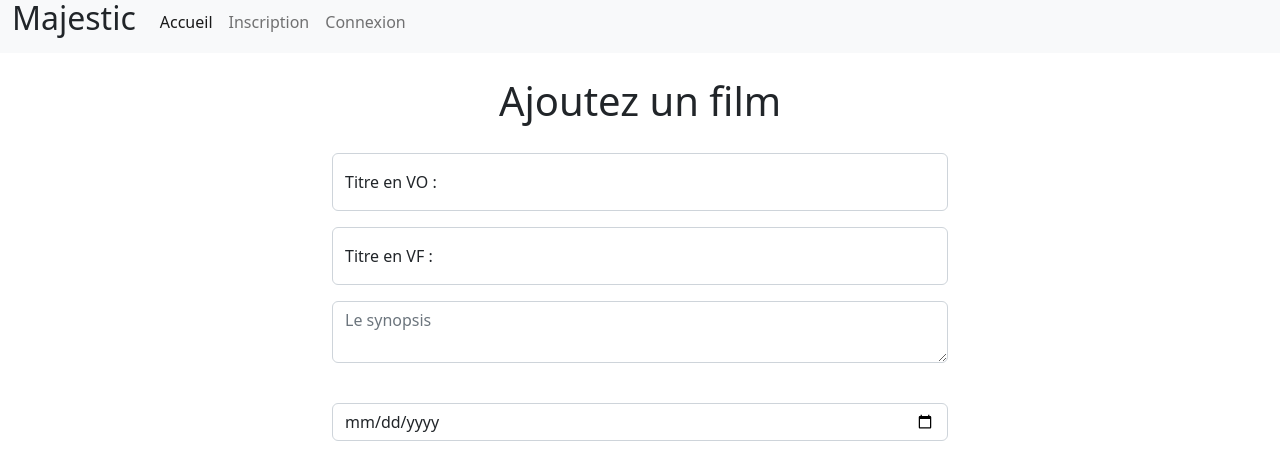
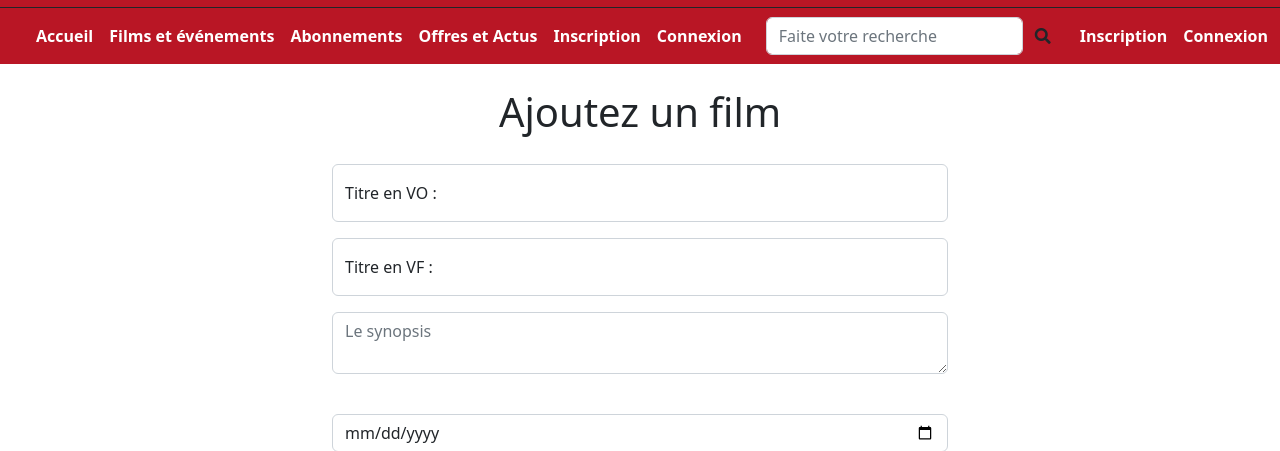
Before and after one commit to damien02600/Site-de-Cinema, a PHP site: page /addMovies.php in a window 1280 px wide. Shown: the part 309-760 px from the top of the page. Run offline with PHP 8.4, Linux system fonts and the light colour scheme; data that the repository does not hold is empty.

Commit message:
front home.php

```diff
--- a/addMovies.php
+++ b/addMovies.php
@@ -42,7 +42,7 @@ require_once 'includes/header.php';
     </div>
 
     <div class="mb-3">
-      <input class="form-control" type="file" id="picture" name="upload_file">
+      <input class="form-control" type="text" id="picture" name="upload_file">
     </div>
 
     <div class=" mb-3<?= !isset($formErrors['genre']) ?: 'has-danger' ?>">
--- a/assets/css/style.css
+++ b/assets/css/style.css
@@ -1,8 +1,5 @@
 .row.no-gutter { margin-left: 0; margin-right: 0; }
 
-
-.red {
-    background-color: red;
-    padding: 0;
-    margin: 0;
-}
+li{
+    list-style:none ;
+    }
--- a/controllers/addMoviesController.php
+++ b/controllers/addMoviesController.php
@@ -1,5 +1,4 @@
 <?php
-
 
 $movie = new movies();
 $genre = new genre();
@@ -20,18 +19,18 @@ $formErrors = [];
 if (count($_POST) > 0) {  // Si il y a au moins un champs du tableau POST qui est remplie
     // $user = new users(); // on instancie l'objet user
 
-    var_dump($_POST);
 
-    if (!empty($_POST['title_vo'])) {
-        $movie->title_vo = $_POST['title_vo'];
+    if (!empty($_POST['titleVo'])) {
+
+        $movie->title_vo = $_POST['titleVo'];
     }
 
-    if (!empty($_POST['title_vf'])) {
-        $movie->title_vf = $_POST['title_vf'];
+    if (!empty($_POST['titleVf'])) {
+        $movie->title_vf = $_POST['titleVf'];
     }
 
     if (!empty($_POST['synopsis'])) {
-        $movie->synopsis = $_POST['synopsis'];
+        $movie->description = $_POST['synopsis'];
     }
 
     if (!empty($_POST['releaseDate'])) {
@@ -42,8 +41,8 @@ if (count($_POST) > 0) {  // Si il y a au moins un champs du tableau POST qui es
         $movie->duration = $_POST['duration'];
     }
 
-    if (!empty($_POST['picture'])) {
-        $movie->picture = $_POST['picture'];
+    if (!empty($_POST['upload_file'])) {
+        $movie->picture = $_POST['upload_file'];
     }
 
     if (!empty($_POST['genre'])) {
@@ -72,4 +71,5 @@ if (count($_POST) > 0) {  // Si il y a au moins un champs du tableau POST qui es
     }
 
     $movie->addMovies();
+
 }
--- a/home.php
+++ b/home.php
@@ -3,5 +3,6 @@ session_start();
 require_once 'includes/header.php';
 ?>
 
+<h1>fedf</h1>
 
 <?php require_once 'includes/footer.php'; ?>
--- a/includes/header.php
+++ b/includes/header.php
@@ -15,16 +15,16 @@
 
 <div class="container-fluid">
   <div class="row">
-    <div class="col-12 bg-danger">
+    <div class="col-12 p-2 " style="background-color: #B91625;">
     <div class="text-center">
-  <img src="https://www.majestic-compiegne.fr/public/fichiers/logo-site/logo.png" class="rounded" alt="...">
+  <img src="https://www.majestic-compiegne.fr/public/fichiers/logo-site/logo.png" alt="...">
 </div>
     </div>
     </div>
     </div>
 
 <!-- Navbar -->
-<nav class="navbar navbar-expand-lg navbar-light bg-light">
+<nav class="navbar navbar-expand-lg border-top border-dark" style="background-color: #B91625; color:white">
   <!-- Container wrapper -->
   <div class="container-fluid">
     <!-- Toggle button -->
@@ -43,21 +43,30 @@
     <!-- Collapsible wrapper -->
     <div class="collapse navbar-collapse" id="navbarSupportedContent">
       <!-- Navbar brand -->
-<h2>Majestic</h2>
+
       <!-- Left links -->
-      <ul class="navbar-nav me-auto mb-2 mb-lg-0 ps-3">
-      <li class="nav-item">
-        <li><a class="nav-link active" aria-current="page" href="home.php">Accueil</a></li>
+      <ul class="navbar-nav me-auto mb-2 mb-lg-0 ps-3" >
+      <li class="nav-item ">
+        <li><a class="nav-link active fw-bold" style="color: white;" aria-current="page" href="home.php">Accueil</a></li>
+        </li>
+        <li class="nav-item ">
+        <li><a class="nav-link active fw-bold" style="color: white;" aria-current="page" href="home.php">Films et événements</a></li>
+        </li>
+        <li class="nav-item ">
+        <li><a class="nav-link active fw-bold" style="color: white;" aria-current="page" href="home.php">Abonnements</a></li>
+        </li>
+        <li class="nav-item ">
+        <li><a class="nav-link active fw-bold" style="color: white;" aria-current="page" href="home.php">Offres et Actus</a></li>
         </li>
         <li class="nav-item">
         <?php if (empty($_SESSION['username'])) { ?> <!--Si l'utilisateur n'est pas connecté -->
-          <li><a class="nav-link"  href="add-user.php">Inscription</a></li> <!--On affiche Inscription -->
+          <li><a class="nav-link fw-bold"  style="color: white;"  href="add-user.php">Inscription</a></li> <!--On affiche Inscription -->
         <?php } ?>
         </li>
 
         <li class="nav-item">
         <?php if (empty($_SESSION['username'])) { ?> <!--Si l'utilisateur n'est pas connecté -->
-          <li><a class="nav-link"  href="login.php">Connexion</a></li> <!--On affiche Connexion -->
+          <li><a class="nav-link fw-bold"  style="color: white;"  href="login.php">Connexion</a></li> <!--On affiche Connexion -->
         <?php } ?>
         </li>
       </ul>
@@ -68,16 +77,39 @@
     <!-- Right elements -->
     <div class="d-flex align-items-center">
       <!-- Icon -->
+      <div class="input-group pe-3">
+  <div>
+    <input type="search" placeholder="Faite votre recherche" id="form1" class="form-control" />
+  </div>
+  <button type="button" class="btn ">
+    <i class="fas fa-search"></i>
+  </button>
+</div>
+
+
       <?php if (!empty($_SESSION['username'])) { ?> <!--Si l'utilisateur est connecté -->
       <a class="text-reset me-3" href="profil.php">
-      <i class="fas fa-solid fa-user"></i>
+      <i class="fas fa-solid fa-user"  style="color: white; font-weight:bold"></i>
       </a>
       <?php } ?>
+
       <?php if (!empty($_SESSION['username'])) { ?> <!--Si l'utilisateur est connecté -->
       <a class="text-reset me-3" href="./controllers/logoutController.php?id=<?= $_SESSION['id'] ?>">
       <i class="fas fa-solid fa-power-off text-danger"></i>
       </a>
       <?php } ?>
+
+      <li class="nav-item ">
+        <?php if (empty($_SESSION['username'])) { ?> <!--Si l'utilisateur n'est pas connecté -->
+          <li><a class="nav-link fw-bold pe-3"  style="color: white;"  href="add-user.php">Inscription</a></li> <!--On affiche Inscription -->
+        <?php } ?>
+        </li>
+
+        <li class="nav-item">
+        <?php if (empty($_SESSION['username'])) { ?> <!--Si l'utilisateur n'est pas connecté -->
+          <li><a class="nav-link fw-bold"  style="color: white;"  href="login.php">Connexion</a></li> <!--On affiche Connexion -->
+        <?php } ?>
+        </li>
     </div>
     <!-- Right elements -->
 
--- a/models/moviesModel.php
+++ b/models/moviesModel.php
@@ -3,7 +3,7 @@
 // On créer la class users qui herite de la class datbase.
 // La class est une représentation de quelque choses.
 
-class movies extends database  // La class dit un users c'est ca.
+class movies extends database
 {
     protected $db = NULL;
     public $id = 0;
@@ -43,11 +43,11 @@ class movies extends database  // La class dit un users c'est ca.
         $queryExecute->bindValue('releaseDate', $this->releaseDate, PDO::PARAM_INT);
         $queryExecute->bindValue(':duration', $this->duration, PDO::PARAM_INT);
         $queryExecute->bindValue('picture', $this->picture, PDO::PARAM_STR);
-        $queryExecute->bindValue('id_mk9h8_genres', $this->id_mk9h8_genres, PDO::PARAM_INT);
-        $queryExecute->bindValue('id_mk9h8_language', $this->id_mk9h8_language, PDO::PARAM_INT);
-        $queryExecute->bindValue('id_mk9h8_reference', $this->id_mk9h8_reference, PDO::PARAM_INT);
-        $queryExecute->bindValue('id_mk9h8_nationality', $this->id_mk9h8_nationality, PDO::PARAM_INT);
-        $queryExecute->bindValue('id_mk9h8_directors', $this->id_mk9h8_directors, PDO::PARAM_INT);
+        $queryExecute->bindValue('id_mk9h8_genres', $this->id_mk9h8_genres, PDO::PARAM_STR);
+        $queryExecute->bindValue('id_mk9h8_language', $this->id_mk9h8_language, PDO::PARAM_STR);
+        $queryExecute->bindValue('id_mk9h8_reference', $this->id_mk9h8_reference, PDO::PARAM_STR);
+        $queryExecute->bindValue('id_mk9h8_nationality', $this->id_mk9h8_nationality, PDO::PARAM_STR);
+        $queryExecute->bindValue('id_mk9h8_directors', $this->id_mk9h8_directors, PDO::PARAM_STR);
         return $queryExecute->execute();
     }
 
```
